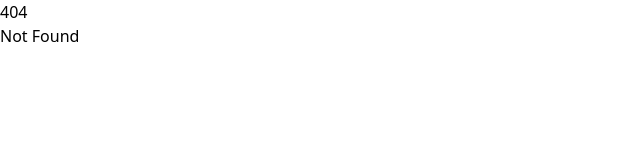
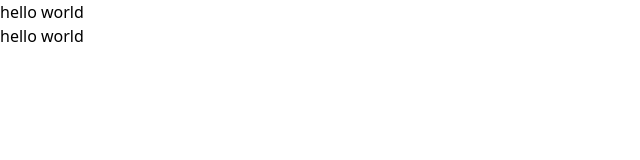
Before and after one commit to kogoome/wis-garden, a SvelteKit app: page /note/1 in a window 1280 px wide. Before the commit this address had no page. Shown: the top 160 px of the page, without its empty margins (0-640 px from the left). Built offline with nearby package versions, Linux system fonts and the light colour scheme.

Commit message:
add note page

```diff
--- /dev/null
+++ b/src/routes/note/[title]/+page.svelte
@@ -0,0 +1,11 @@
+<script lang="ts">
+  import type { PageData } from './$types.js';
+  export let data: PageData
+
+
+</script>
+
+<div>{data.title}</div>
+<div>
+  hello world
+</div>
--- /dev/null
+++ b/src/routes/note/[title]/+page.ts
@@ -0,0 +1,16 @@
+// import { error } from "console";
+import type { PageLoad } from "./$types";
+
+export const load = (({params}) =>{
+  if (!params.title) return { title: 'title is empty', content: '' }
+  // get docs
+  const title = 'hello world';
+  const content = 'this is content'
+  // throw error(404, 'Not found');
+
+
+  return {title, content}
+}) satisfies PageLoad;
+
+
+export const prerender = true
```
